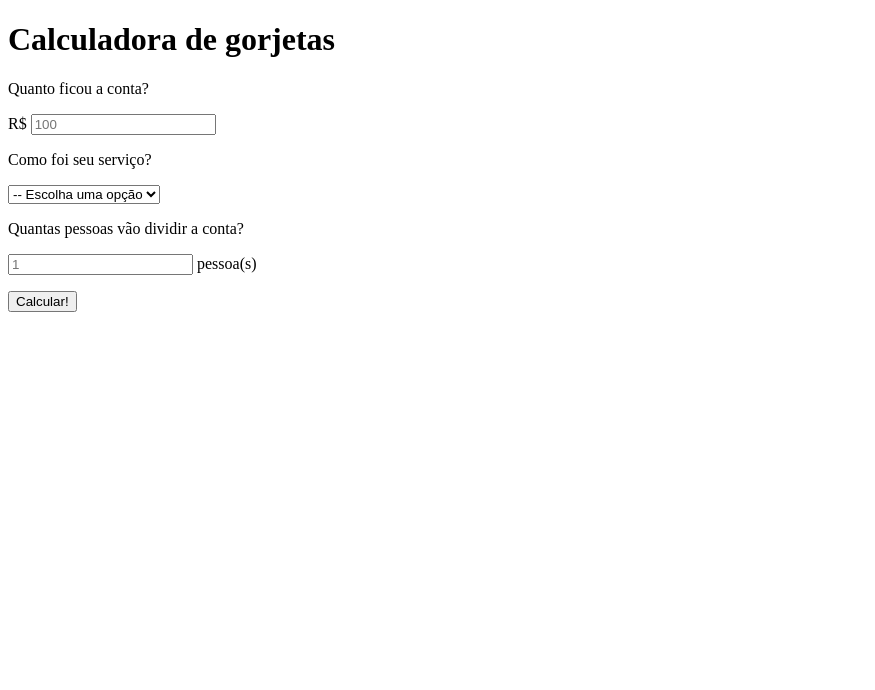
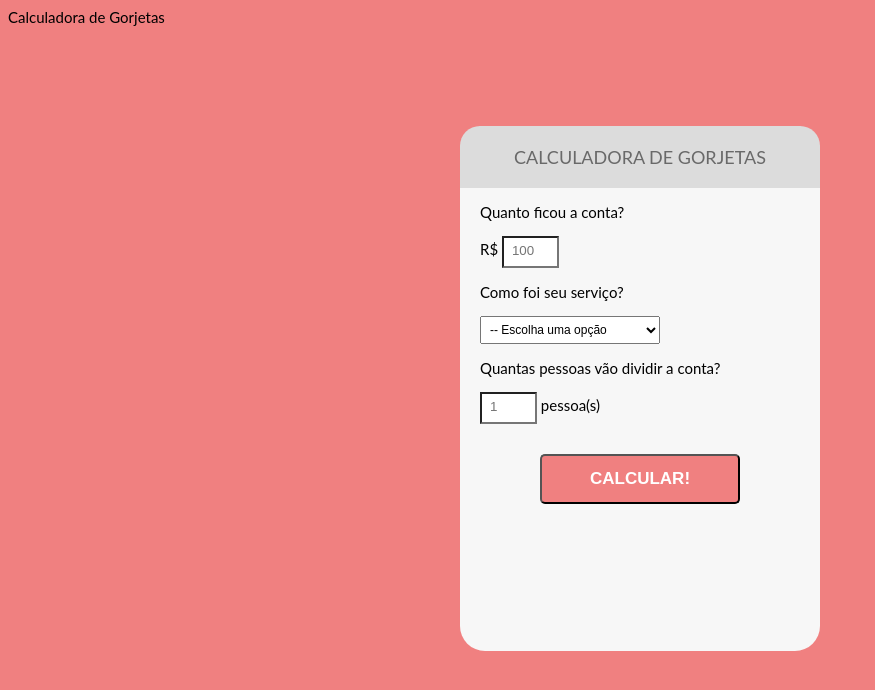
Before and after one commit to c4rlosVinicius/calculadora-de-gorjetas, a plain HTML site: page calculadora/index.html in a window 1280 px wide. Shown: the whole page, without its empty margins (0-875 px from the left). Drawn offline with Linux system fonts and the light colour scheme; a web font is replaced by a local one.

Commit message:
estilos da calculadora

```diff
--- a/calculadora/index.html
+++ b/calculadora/index.html
@@ -2,27 +2,28 @@
 <html lang="pt-BR">
 <head>
     <meta charset="UTF-8">
-    <meta http-equiv="X-UA-Compatible" content="IE=edge">
     <meta name="viewport" content="width=device-width, initial-scale=1.0">
+    <link rel="stylesheet" href="styles.css"
     <title>Calculadora de Gorjetas</title>
 </head>
 <body>
+    <div id="container">
         <div>
-        <h1>Calculadora de gorjetas</h1>
+            <h1 class="title">Calculadora de gorjetas</h1>
         </div>
         <div>
-        <form>
+            <form class="tipsForm">
                 <label for="bill">
                     <p>Quanto ficou a conta?</p>
                 </label>
                 <p>
-                R$ <input type="number" placeholder="100" name="bill"/>
+                    R$ <input type="number" placeholder="100" name="bill" class="formInput"/>
                 </p>
                 <label for="serviceQual">
                     <p>Como foi seu serviço?</p>
                 </label>
                 <p>
-                <select name="serviceQual" id="serviceQual">
+                    <select name="serviceQual" id="serviceQual" class="formSelect">
                         <option disable selected>-- Escolha uma opção</option>
                         <option value="0.3">30% - Incrível</option>
                         <option value="0.2">20% - Bom</option>
@@ -35,10 +36,11 @@
                     <p>Quantas pessoas vão dividir a conta?</p>
                 </label>
                 <p>
-                <input type="number" placeholder="1" name="people" id="people"> pessoa(s)
+                    <input type="number" placeholder="1" name="people" id="people" class="formInput"> pessoa(s)
                 </p>
-            <button type="submit">Calcular!</button>
+                <button type="submit" class="formSubmit">Calcular!</button>
             </form>
+        </div>
     </div>
 </body>
 </html>
--- /dev/null
+++ b/calculadora/styles.css
@@ -0,0 +1,69 @@
+@import url(https://fonts.gogleapis.com/css?family=Lato:300,400,700|PT++Mono);
+
+:root {
+    --primary-color: lightcoral;
+    --secundary-color: DimGrey;
+    --tertiary-color: Gainsboro;
+}
+
+body {
+    background-color: var(--primary-color);
+    font-size: 15px;
+    font-family: Lato, sans-serif;
+}
+
+#container {
+    height: 525px;
+    width: 360px;
+    margin: 100px auto;
+    background: #f7f7f7;
+    /* box-shadow: 5px 5px 5px var(--tertiary-color); */
+    border-radius: 25px;
+}
+
+.title {
+    background: var(--tertiary-color);
+    color: var(--secundary-color);
+    padding: 20px;
+    text-transform: uppercase;
+    font-size: 18px;
+    font-weight: normal;
+    border-top-left-radius: 20px;
+    border-top-right-radius: 20px;
+    text-align: center;
+}
+
+.tipsForm {
+    padding-left: 20px;
+    padding-right: 20px;
+}
+
+.formInput {
+    background: #fff;
+    width: 40px;
+    padding: 5px 5px 8px 8px;
+}
+
+.formInput:focus {
+    border: 3px solid var(--primary-color);
+    outline: none;
+}
+
+.formSelect {
+    width: 180px;
+    padding: 5px;
+    font-size: 12px;
+}
+
+.formSubmit {
+    text-transform: uppercase;
+    font-weight: bold;
+    display: block;
+    margin: 30px auto;
+    background: var(--primary-color);
+    border-radius: 5px;
+    width: 200px;
+    height: 50px;
+    font-size: 17px;
+    color: #fff
+}
```
Lines whose indentation alone changed are shown as unchanged.
